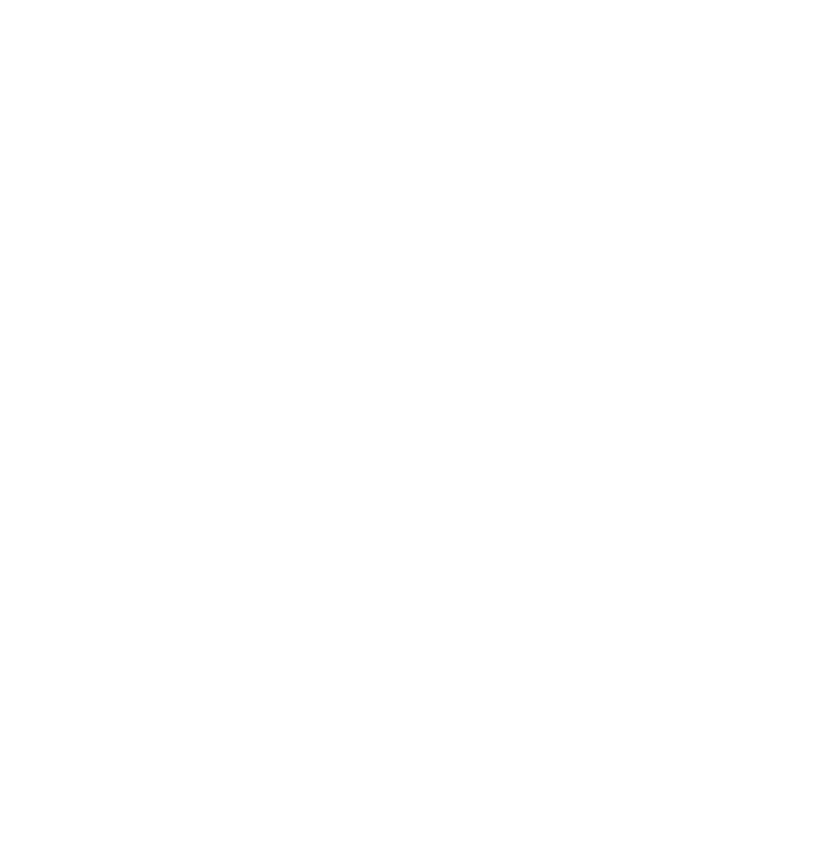
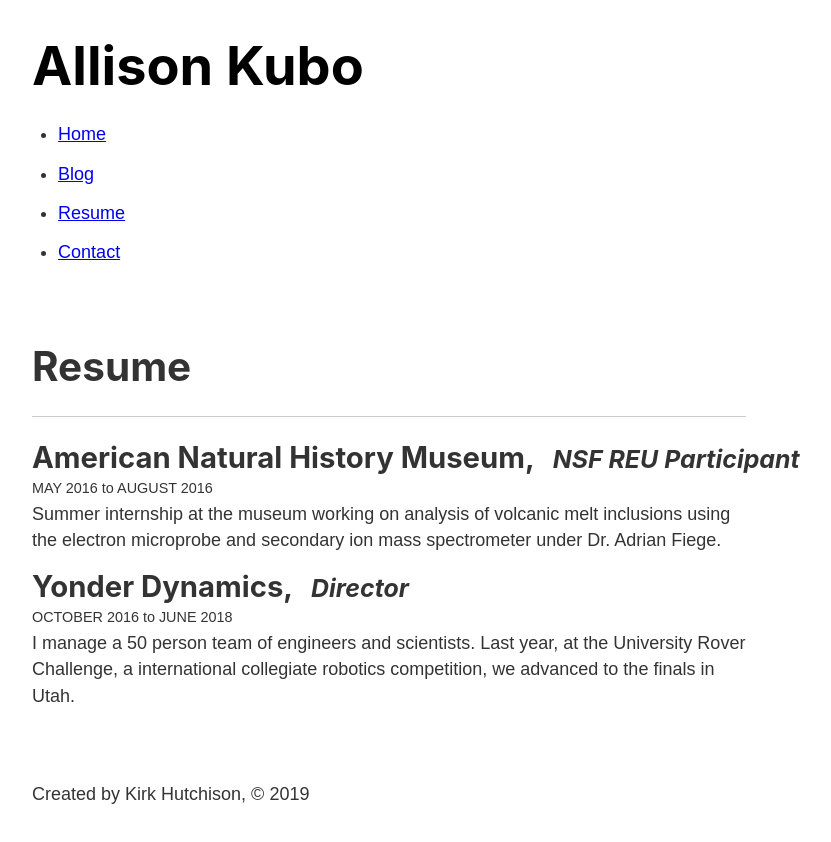
Before and after one commit to aikubo/aikubo.github.io, a Gatsby site: page /resume in a window 1280 px wide. Before the commit this address had no page. Shown: the whole page, without its empty margins (251-1082 px from the left). Before the commit the page ends 800 px from the top, so only its background shows below. Built offline with nearby package versions, Linux system fonts and the light colour scheme; Gatsby itself is replaced by a stand-in of ours.

Commit message:
resume page draft

```diff
--- a/src/components/header.js
+++ b/src/components/header.js
@@ -26,8 +26,8 @@
                         </Link>
                     </li>
                     <li>
-                        <Link className={headerStyles.navItem} activeClassName={headerStyles.activeNavItem} to='/about'>
-                            About
+                        <Link className={headerStyles.navItem} activeClassName={headerStyles.activeNavItem} to='/resume'>
+                            Resume
                         </Link>
                     </li>
                     <li>
--- a/src/pages/about.js
+++ /dev/null
@@ -1,16 +0,0 @@
-import React from 'react'
-import { Link } from 'gatsby'
-import Layout from '../components/layout'
-
-
-const AboutMe = () => {
-    return (
-        <Layout>
-            <h1>About Me</h1>
-            <p>My name is Allison and I love rocks. I also love volcanos. Ramen too.</p>
-            <p>Want to get in touch? <Link to="/contact">Contact me.</Link></p>
-        </Layout>
-    )
-}
-
-export default AboutMe
--- /dev/null
+++ b/src/pages/resume.js
@@ -0,0 +1,66 @@
+import React from 'react'
+import Layout from '../components/layout'
+import { graphql, useStaticQuery } from 'gatsby'
+import resumeStyles from './resume.module.scss'
+
+const ResumePage = () => {
+    const data = useStaticQuery(graphql`
+        query {
+            allMarkdownRemark (
+                filter: {
+                    frontmatter: {
+                        sourcetype: {
+                            eq: "resume"
+                        }
+                    }
+                }) {
+
+                edges {
+                    node {
+                        frontmatter {
+                            organization
+                            location
+                            role
+                            start
+                            finish
+                        }
+                        fields {
+                            slug
+                        }
+                        html
+                    }
+                }
+            }
+        }
+    `)
+
+    return (
+        <Layout>
+            <h1>Resume</h1>
+            <hr />
+            <ol className={resumeStyles.items}>
+                {data.allMarkdownRemark.edges.map((edge) => {
+                    return (
+                        <li className={resumeStyles.item}>
+                            <div className={resumeStyles.head}>
+                                <h2>
+                                    {edge.node.frontmatter.organization},
+                                </h2>
+                                <h3>
+                                    {edge.node.frontmatter.role}
+                                </h3>
+                                <p>
+                                    {edge.node.frontmatter.start} to {edge.node.frontmatter.finish}
+                                </p>
+                            </div>
+                            <div dangerouslySetInnerHTML={{ __html: edge.node.html}}>
+                            </div>
+                        </li>
+                    )
+                })}
+            </ol>
+        </Layout>
+    )
+}
+
+export default ResumePage
--- /dev/null
+++ b/src/pages/resume.module.scss
@@ -0,0 +1,32 @@
+.items {
+    list-style-type: none;
+    margin: 0;
+}
+
+.item {
+    margin: 1rem 0;
+
+}
+
+.head {
+    white-space: nowrap;
+    display: block;
+
+    h2 {
+        display: inline-block;
+        margin-bottom: 0rem;
+    }
+
+    h3 {
+        display: inline-block;
+        margin-left: 1rem;
+        margin-bottom: 0rem;
+        font-style: italic;
+    }
+
+    p {
+        display: block;
+        margin-left: 0rem;
+        font-size: .8rem;
+    }
+}
--- a/src/posts/honk/honk.md
+++ b/src/posts/honk/honk.md
@@ -1,6 +1,7 @@
 ---
 title: "Sweet Luna Girl"
 date: "2019-10-02"
+sourcetype: "blog"
 ---
 
 This is my sweet honk.
--- a/src/posts/react.md
+++ b/src/posts/react.md
@@ -1,6 +1,7 @@
 ---
 title: "Fortran"
 date: "2019-09-30"
+sourcetype: "blog"
 ---
 
 In this post I'll start my discussion about Fortran.
--- /dev/null
+++ b/src/resume/anhm.md
@@ -0,0 +1,10 @@
+---
+sourcetype: "resume"
+organization: "American Natural History Museum"
+location: "New York, NY"
+role: "NSF REU Participant"
+start: "MAY 2016"
+finish: "AUGUST 2016"
+---
+
+Summer internship at the museum working on analysis of volcanic melt inclusions using the electron microprobe and secondary ion mass spectrometer under Dr. Adrian Fiege.
--- /dev/null
+++ b/src/resume/yonder.md
@@ -0,0 +1,10 @@
+---
+sourcetype: "resume"
+organization: "Yonder Dynamics"
+location: "La Jolla, CA"
+role: "Director"
+start: "OCTOBER 2016"
+finish: "JUNE 2018"
+---
+
+I manage a 50 person team of engineers and scientists. Last year, at the University Rover Challenge, a international collegiate robotics competition,  we advanced to the finals in Utah.
```
Also changed, not shown: src/pages/blog.js (+10 -1 lines).
